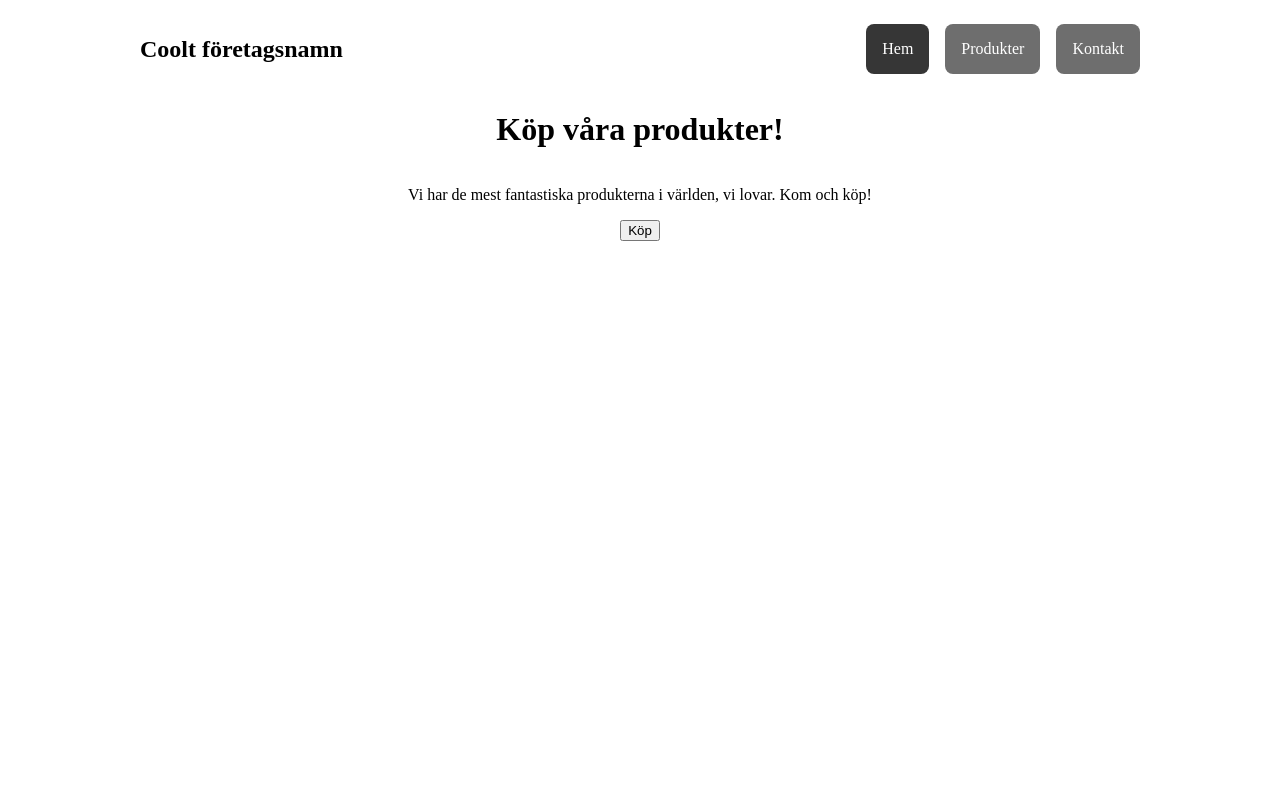
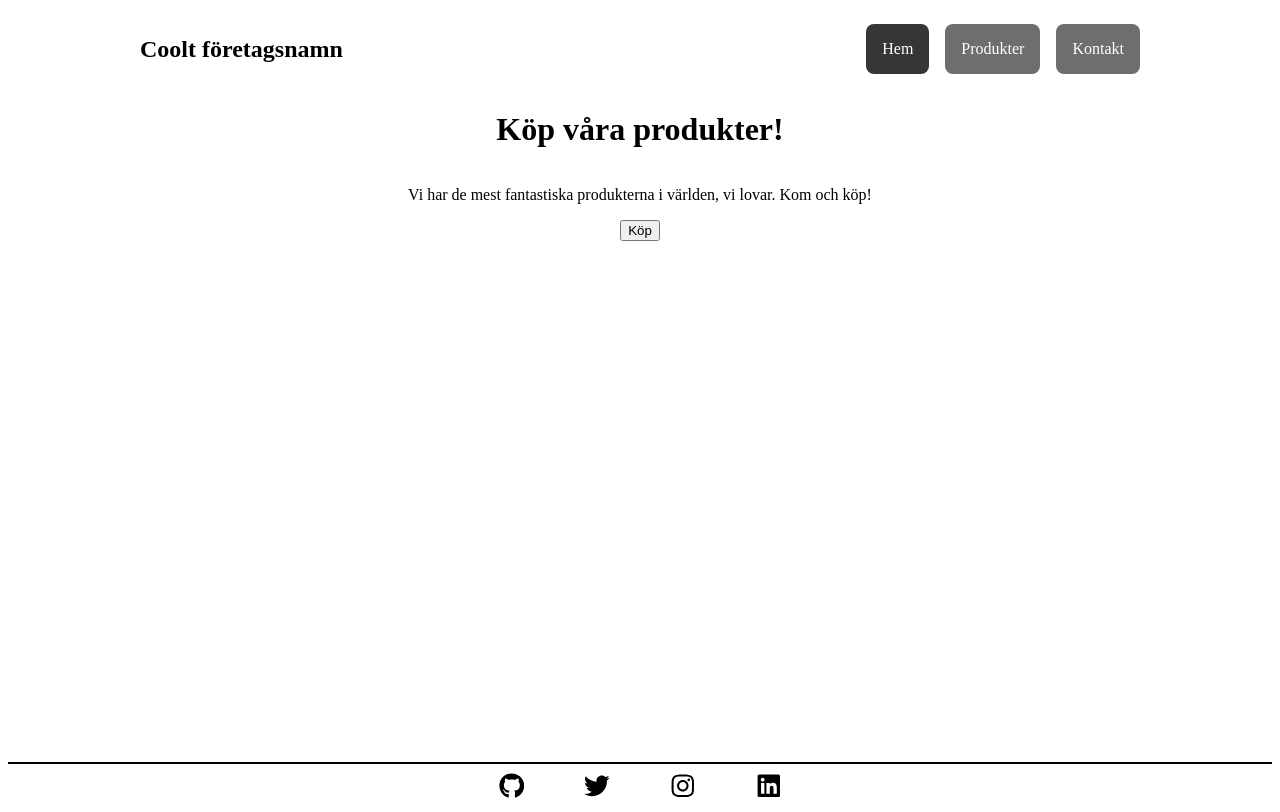
Before and after one commit to justinhumane/sturdy-succotash, a React (Vite) app: page / in a window 1280 px wide. Built offline with nearby package versions, Linux system fonts and the light colour scheme.

Commit message:
added icons and footer

```diff
--- a/package.json
+++ b/package.json
@@ -11,7 +11,8 @@
   },
   "dependencies": {
     "react": "^18.2.0",
-    "react-dom": "^18.2.0"
+    "react-dom": "^18.2.0",
+    "react-icons": "^5.0.1"
   },
   "devDependencies": {
     "@types/react": "^18.2.43",
--- a/src/App.jsx
+++ b/src/App.jsx
@@ -1,5 +1,6 @@
 import Hero from "./components/Hero/Hero";
 import Navbar from "./components/Navbar/Navbar";
+import Footer from "./components/Footer/Footer"
 
 const navigation = [
   { id: 1, name: "Hem", href: "/", current: true },
@@ -12,6 +13,7 @@ function App() {
     <>
       <Navbar companyName={"Coolt företagsnamn"} navigation={navigation} />
       <Hero />
+      <Footer />
     </>
   );
 }
--- /dev/null
+++ b/src/components/Footer/Footer.jsx
@@ -0,0 +1,16 @@
+import "../../sass/footer.scss"
+import { FaGithub, FaTwitter, FaInstagram, FaLinkedin } from "react-icons/fa";
+
+
+const Footer = () => {
+return (
+   <footer className="footer">
+    <button><FaGithub /></button>
+    <button><FaTwitter /></button>
+    <button><FaInstagram /></button>
+    <button><FaLinkedin /></button>
+   </footer>
+);
+}
+
+export default Footer;
--- /dev/null
+++ b/src/sass/footer.scss
@@ -0,0 +1,16 @@
+.footer{
+    height: 5vh;
+    display: flex;
+    justify-content: center;
+    align-items: center;
+    gap: 3rem;
+    border-top: 2px solid black;
+
+    button{
+        margin-top: 0.625rem;
+        background: none;
+        border: none;
+        font-size: 1.6rem;
+    }
+
+}
--- a/src/sass/hero.scss
+++ b/src/sass/hero.scss
@@ -1,5 +1,6 @@
 .hero {
   max-width: 1000px;
+  height: 84vh;
   display: flex;
   flex-direction: column;
   margin: 0 auto;
```
Also changed, not shown: 1 other file (tests, documents, lock files or other folders).
